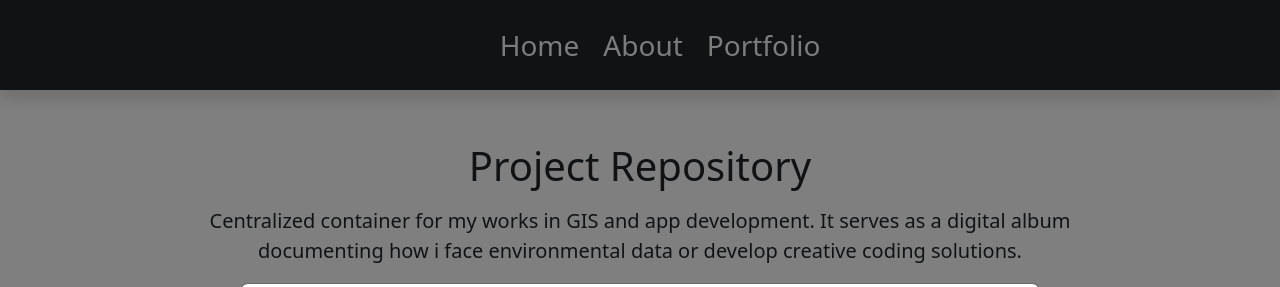
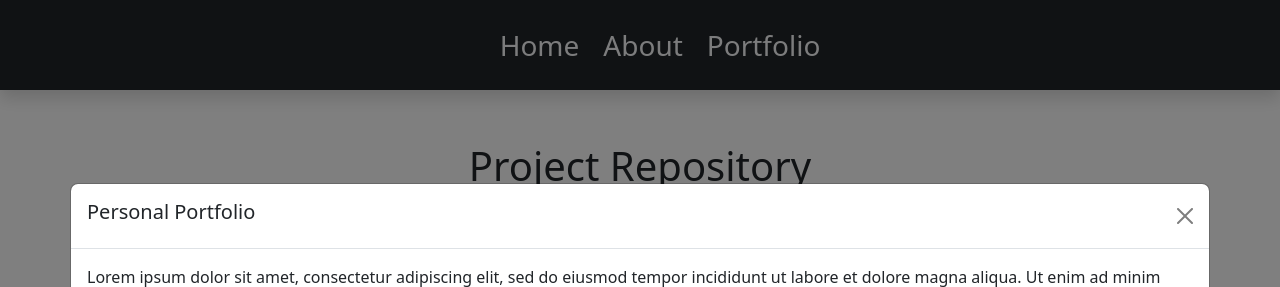
Before and after one commit to gPaluzi/gioWeb, a Flask app: page /portfolio in a window 1280 px wide, after a click on "Flask-based platform as a container of my works.". Shown: the top 287 px of the page. Run offline with Flask 3, Linux system fonts and the light colour scheme.

Commit message:
xlarge modal

```diff
--- a/app/templates/portfolio.html
+++ b/app/templates/portfolio.html
@@ -25,7 +25,7 @@
                     <h2 class="card-title">Personal Portofolio</h2>
                     <a
                     href="#"
-                    class="card-text stretched-link text-decoration-none text-reset"
+                    class="card-text stretched-link text-decoration-none text-reset project-link"
                     data-bs-toggle="modal"
                     data-bs-target="#exampleModal">
                         Flask-based platform as a container of my works.
@@ -36,14 +36,16 @@
     </div>
 </div>
 <div class="modal fade" id="exampleModal" role="dialog">
-    <div class="modal-dialog modal-dialog-centered modal-lg">
+    <div class="modal-dialog modal-dialog-centered modal-xl">
         <div class="modal-content">
             <div class="modal-header">
-                <h5>Modal Title</h5>
-                <a href="{{ url_for('portfolio') }}" class="btn-close"></a>
+                <h5>Personal Portfolio</h5>
+                <a href="{{ url_for('portfolio') }}" class="btn-close" data-bs-dismiss="modal"></a>
             </div>
             <div class="modal-body">
                 <p>Lorem ipsum dolor sit amet, consectetur adipiscing elit, sed do eiusmod tempor incididunt ut labore et dolore magna aliqua. Ut enim ad minim veniam, quis nostrud exercitation ullamco laboris nisi ut aliquip ex ea commodo consequat. Duis aute irure dolor in reprehenderit in voluptate velit esse cillum dolore eu fugiat nulla pariatur. Excepteur sint occaecat cupidatat non proident, sunt in culpa qui officia deserunt mollit anim id est laborum.</p>
+                <p>Lorem ipsum dolor sit amet consectetur adipiscing elit. Quisque faucibus ex sapien vitae pellentesque sem placerat. In id cursus mi pretium tellus duis convallis. Tempus leo eu aenean sed diam urna tempor. Pulvinar vivamus fringilla lacus nec metus bibendum egestas. Iaculis massa nisl malesuada lacinia integer nunc posuere. Ut hendrerit semper vel class aptent taciti sociosqu. Ad litora torquent per conubia nostra inceptos himenaeos.</p>
+                <p>Lorem ipsum dolor sit amet consectetur adipiscing elit. Quisque faucibus ex sapien vitae pellentesque sem placerat. In id cursus mi pretium tellus duis convallis. Tempus leo eu aenean sed diam urna tempor. Pulvinar vivamus fringilla lacus nec metus bibendum egestas. Iaculis massa nisl malesuada lacinia integer nunc posuere. Ut hendrerit semper vel class aptent taciti sociosqu. Ad litora torquent per conubia nostra inceptos himenaeos.</p>
             </div>
         </div>
     </div>
```
